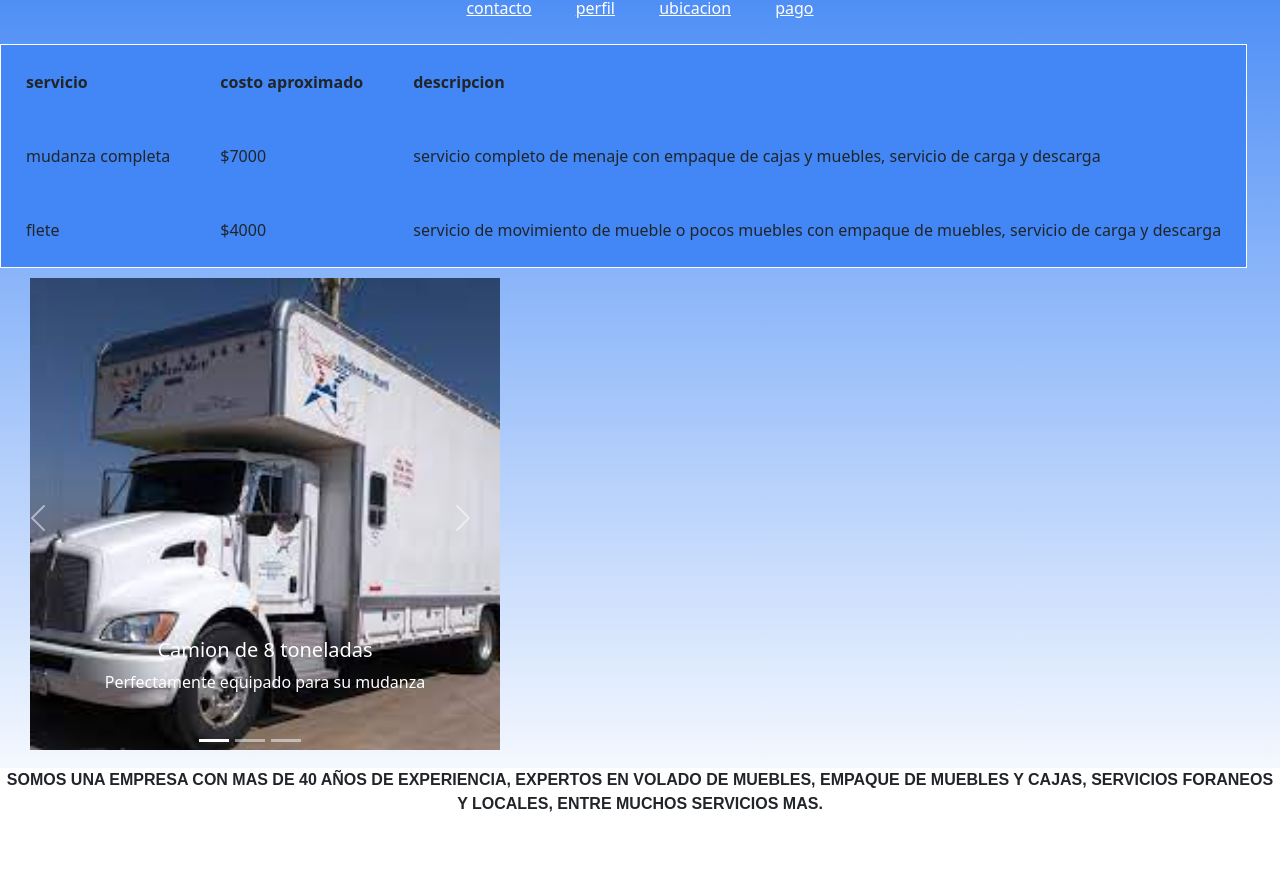
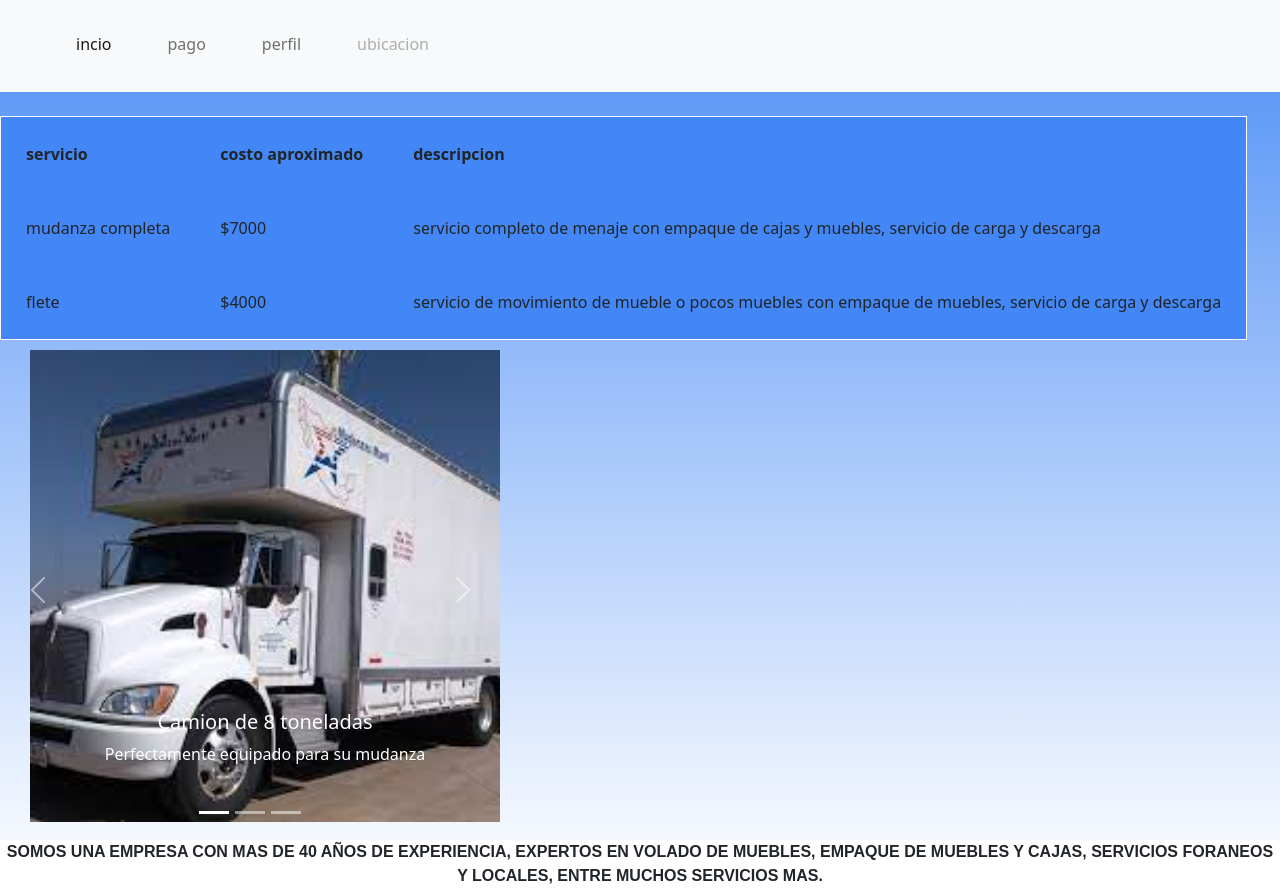
Before and after one commit to pachacarlos/2DAENTREGAPROYECTOFINALMARTINEZCARLOS, a plain HTML site: page index.html in a window 1280 px wide. Shown: the part 60-950 px from the top of the page. Before the commit the page ends 878 px from the top, so only its background shows below. Drawn offline with nearby package versions, Linux system fonts and the light colour scheme.

Commit message:
segundo commit

```diff
--- a/index.html
+++ b/index.html
@@ -10,13 +10,32 @@
     <link href="https://cdn.jsdelivr.net/npm/bootstrap@5.2.0-beta1/dist/css/bootstrap.min.css" rel="stylesheet" integrity="sha384-0evHe/X+R7YkIZDRvuzKMRqM+OrBnVFBL6DOitfPri4tjfHxaWutUpFmBp4vmVor" crossorigin="anonymous">
 </head>
 <body>
+  <div id="inicio">
    <header>
         <h1 id="titulo">Mudanzas Marti</h1>
-        <nav id="botones">
-            <a href="contacto.html" target="_blank">contacto</a>
-            <a href="perfil.html" target="_blank">perfil</a>
-            <a href="ubicacion.html"target="_blank">ubicacion</a>
-            <a href="pago.html" target="_blank">pago</a>
+        <nav class="navbar navbar-expand-lg bg-light">
+          <div class="container-fluid">
+            <a class="navbar-brand" href="#"></a>
+            <button class="navbar-toggler" type="button" data-bs-toggle="collapse" data-bs-target="#navbarNav" aria-controls="navbarNav" aria-expanded="false" aria-label="Toggle navigation">
+              <span class="navbar-toggler-icon"></span>
+            </button>
+            <div class="collapse navbar-collapse" id="navbarNav">
+              <ul class="navbar-nav">
+                <li class="nav-item">
+                  <a class="nav-link active" aria-current="page" href="index.html">incio</a>
+                </li>
+                <li class="nav-item">
+                  <a class="nav-link" href="#">pago</a>
+                </li>
+                <li class="nav-item">
+                  <a class="nav-link" href="#">perfil</a>
+                </li>
+                <li class="nav-item">
+                  <a class="nav-link disabled">ubicacion</a>
+                </li>
+              </ul>
+            </div>
+          </div>
         </nav>
     </header>
         <br>
@@ -85,5 +104,6 @@
         <p>Somos una empresa con mas de 40 años de experiencia, expertos en volado de muebles, empaque de muebles y cajas, servicios foraneos y locales, entre muchos servicios mas.</p>
     </footer>
     <script src="https://cdn.jsdelivr.net/npm/bootstrap@5.2.0-beta1/dist/js/bootstrap.bundle.min.js" integrity="sha384-pprn3073KE6tl6bjs2QrFaJGz5/SUsLqktiwsUTF55Jfv3qYSDhgCecCxMW52nD2" crossorigin="anonymous"></script>
-</body>
+  </div>
+  </body>
 </html>
```
Also changed, not shown: perfil.html (+7 -0 lines), ubicacion.html (+1 -0 lines).
